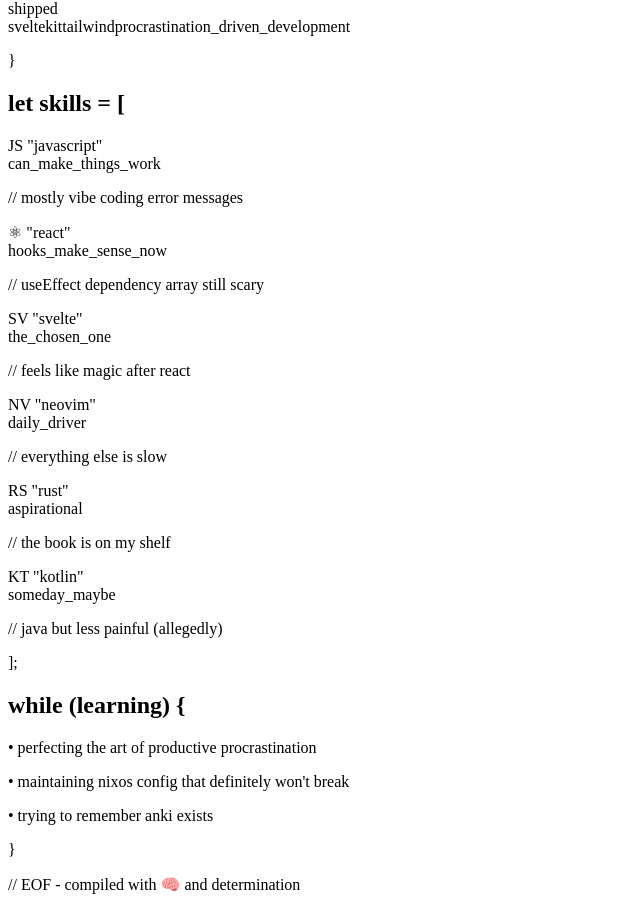
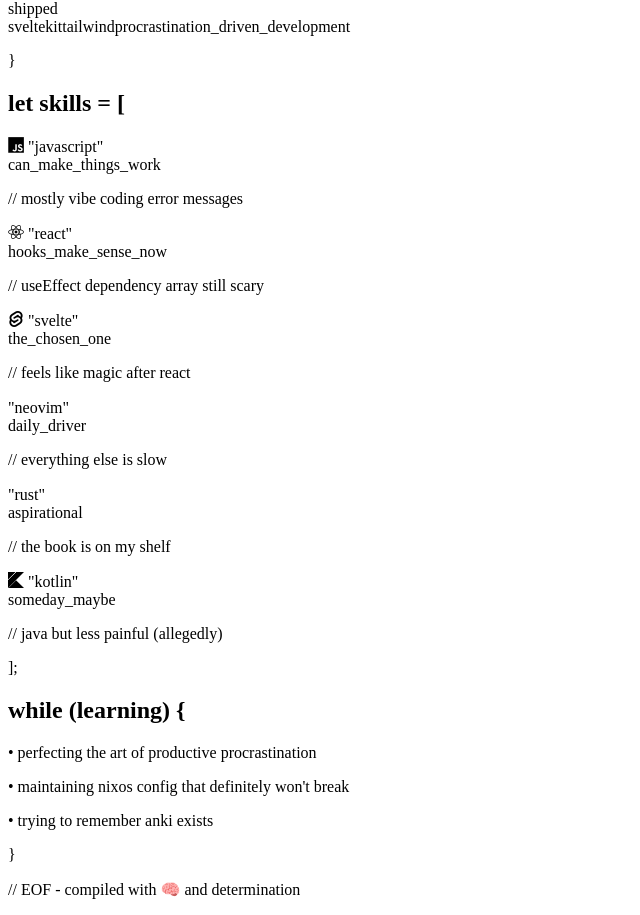
Before and after one commit to wlmr-rk/wilmerlapuz.com, a SvelteKit app: page / in a window 1280 px wide. Shown: the part 3644-4559 px from the top of the page, without its empty margins (0-640 px from the left). Built offline with nearby package versions, Linux system fonts and the light colour scheme.

Commit message:
fixed icons

```diff
--- a/src/routes/+page.svelte
+++ b/src/routes/+page.svelte
@@ -94,37 +94,49 @@
   const skills = [
     {
       name: "javascript",
-      icon: "JS",
+      logo: `
+            <i class="devicon-javascript-plain"></i>
+          `,
       status: "can_make_things_work",
       truth: "mostly vibe coding error messages",
     },
     {
       name: "react",
-      icon: "⚛",
+      logo: `
+            <i class="devicon-react-original"></i>
+          `,
       status: "hooks_make_sense_now",
       truth: "useEffect dependency array still scary",
     },
     {
       name: "svelte",
-      icon: "SV",
+      logo: `
+            <i class="devicon-svelte-plain"></i>
+          `,
       status: "the_chosen_one",
       truth: "feels like magic after react",
     },
     {
       name: "neovim",
-      icon: "NV",
+      logo: `
+            <i class="devicon-neovim-plain"></i>
+          `,
       status: "daily_driver",
       truth: "everything else is slow",
     },
     {
       name: "rust",
-      icon: "RS",
+      logo: `
+            <i class="devicon-rust-original"></i>
+          `,
       status: "aspirational",
       truth: "the book is on my shelf",
     },
     {
       name: "kotlin",
-      icon: "KT",
+      logo: `
+            <i class="devicon-kotlin-plain"></i>
+          `,
       status: "someday_maybe",
       truth: "java but less painful (allegedly)",
     },
@@ -241,6 +253,12 @@
     Math.round((todos.filter((t) => !t.done).length / todos.length) * 100),
   );
 </script>
+
+<link
+  rel="stylesheet"
+  type="text/css"
+  href="https://cdn.jsdelivr.net/gh/devicons/devicon@latest/devicon.min.css"
+/>
 
 <svelte:head>
   <title>wilmer.exe - runtime: focus dependency</title>
@@ -467,7 +485,7 @@
             >
               <div class="flex items-center justify-between mb-2">
                 <div class="flex items-center gap-2">
-                  <span class="text-lg">{skill.icon}</span>
+                  {@html skill.logo}
                   <span
                     class="text-slate-200 group-hover:text-blue-400 transition-colors"
                     >"{skill.name}"</span
```
